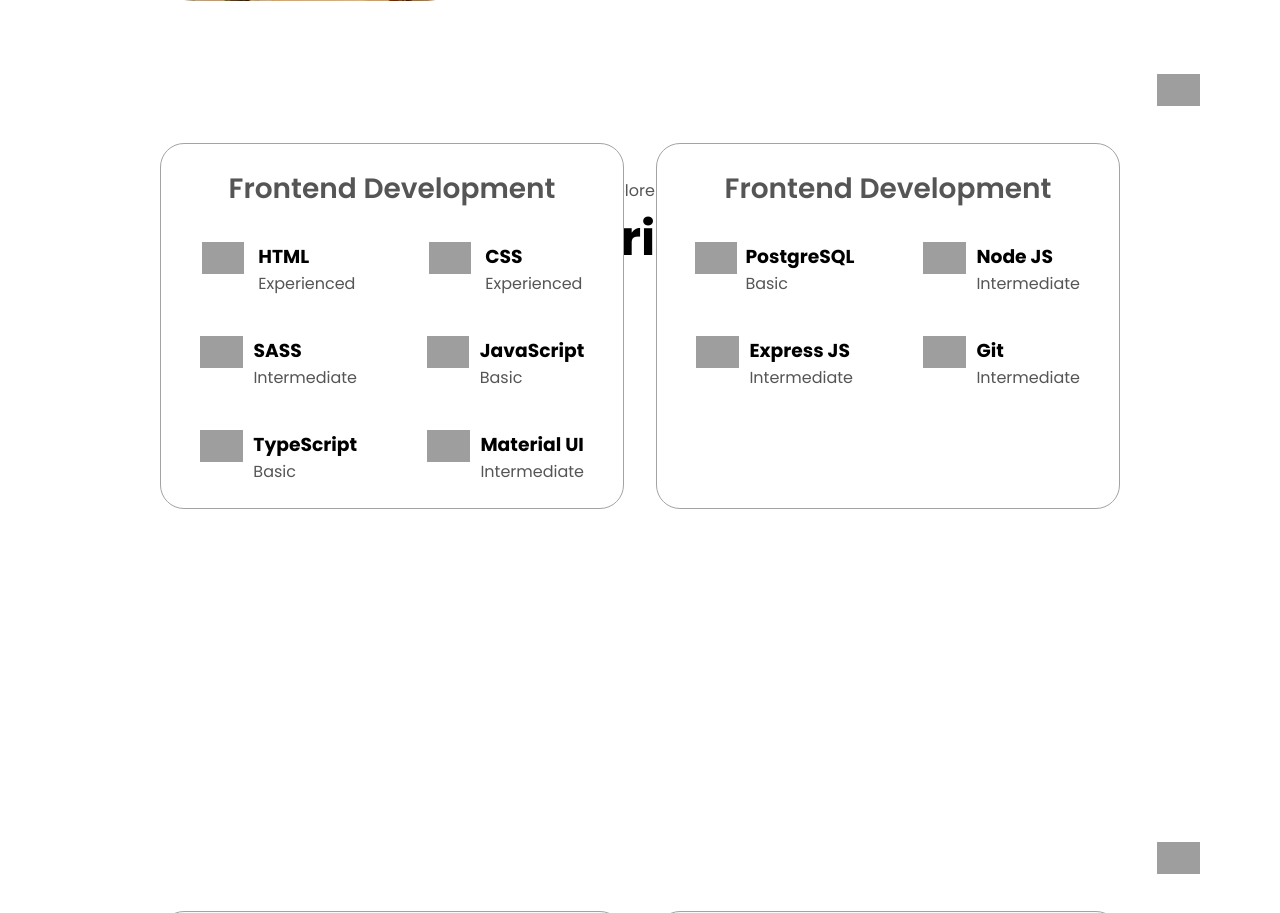
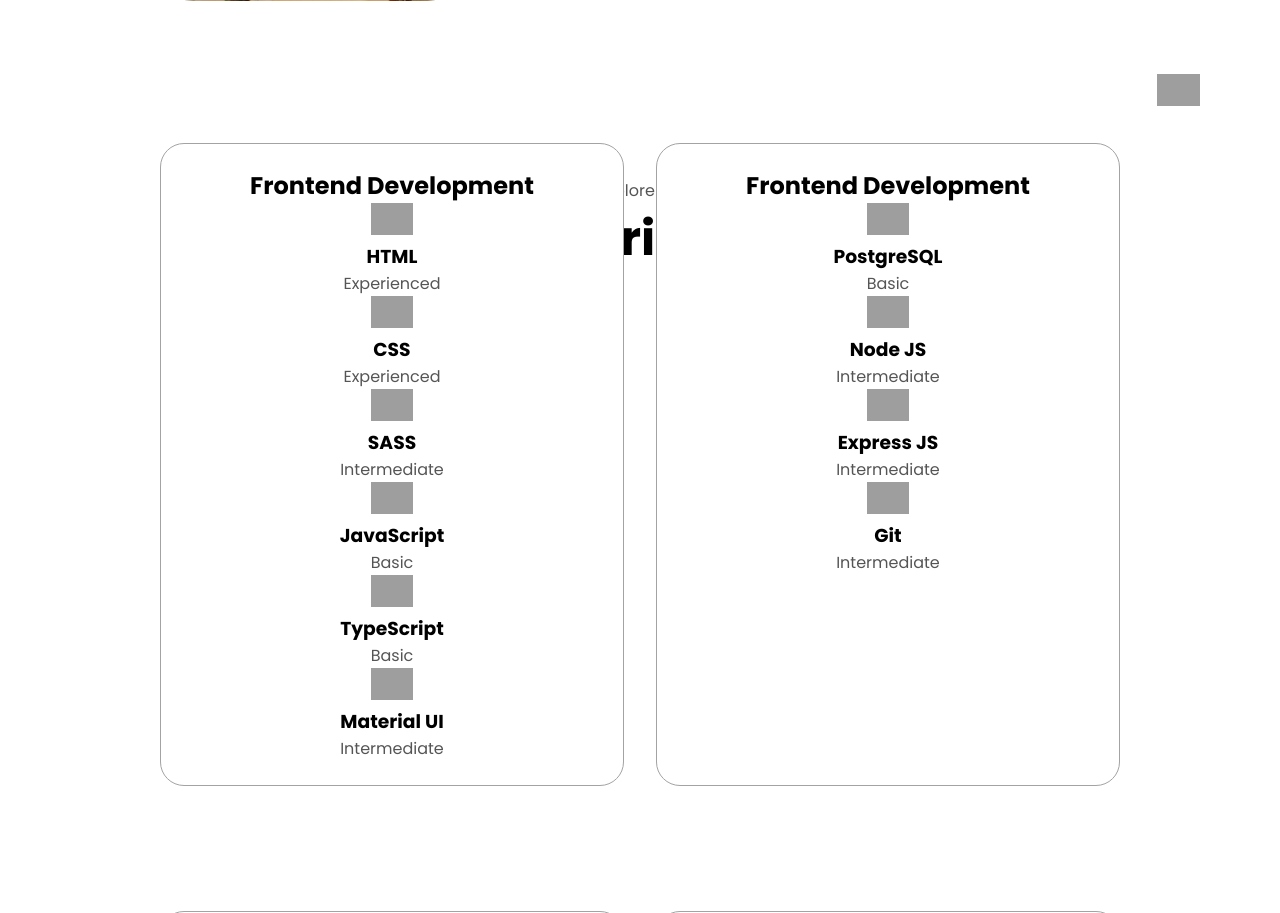
Before and after one commit to kiroVal/lab2, a PHP site: page / in a window 1280 px wide; the page is wider, and only the part inside the window is pictured. Shown: the part 1518-2431 px from the top of that part. Run offline with PHP 8.4, Linux system fonts and the light colour scheme; grey boxes are pictures that could not be loaded.

Commit message:
updated week3

```diff
--- a/week3/style.css
+++ b/week3/style.css
@@ -302,97 +302,6 @@ section {
   margin: auto 0;
 }
 
-/* Experience section*/
-
-#experience {
-  position: relative;
-}
-
-.experience-sub-title {
-  color: rgb(85, 85, 85);
-  font-weight: 600;
-  font-size: 1.75rem;
-  margin-bottom: 2rem;
-}
-
-.experience-details-container {
-  display: flex;
-  justify-content: center;
-  flex-direction: column;
-  gap: 2rem; /* Adjust the gap as needed */
-}
-
-.article-container {
-  display: flex;
-  text-align: initial;
-  flex-wrap: wrap;
-  flex-direction: row;
-  gap: 2.5rem;
-  justify-content: space-around;
-}
-
-article {
-  display: flex;
-  width: 10rem;
-  justify-content: space-around;
-  gap: 0.5rem;
-}
-
-article .icon {
-  cursor: default;
-}
-
-/* Common styles for both #about and #experience */
-.details-container {
-  margin-top: -164px;
-  padding: 1.5rem;
-  flex: 1;
-  background: white;
-  border-radius: 1.5rem;
-  border: rgb(53, 53, 53) 0.1rem solid;
-  border-color: rgb(163, 163, 163);
-  text-align: center;
-}
-
-.section-container {
-  gap: 4rem;
-  height: 80%;
-}
-
-.section__pic-container {
-  height: 400px;
-  width: 400px;
-  margin: auto 0;
-
-}
-
-/* Project section*/
-
-#projects {
-  position: relative;
-}
-
-.color-container {
-  border-color: rgb(163, 163, 163);
-  background: rgb(250, 250, 250);
-}
-
-.project-img {
-  border-radius: 2rem;
-  width: 90%;
-  height: 90%;
-}
-
-.project-title {
-  margin: 1rem;
-  color: black;
-}
-
-.project-btn {
-  color: black;
-  border-color: rgb(163, 163, 163);
-}
-
 /* Contact*/
 
 #contact {
```
